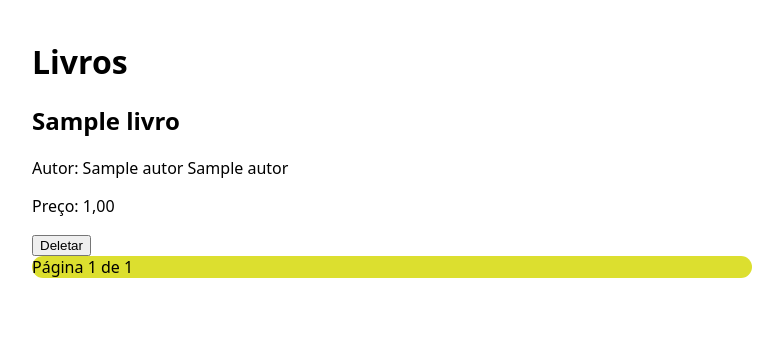
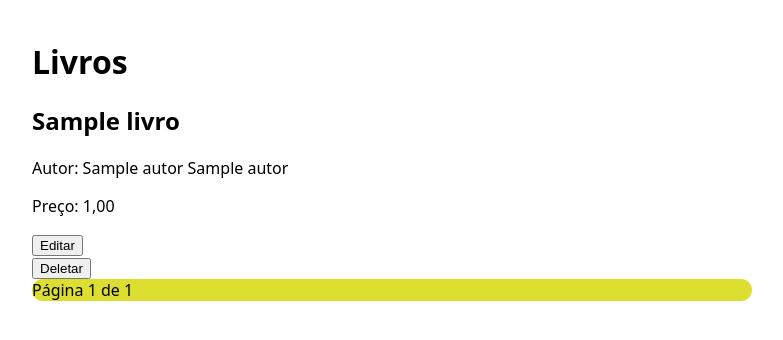
Before and after one commit to GuilhermeGraces/projeto-django-biblioteca, a Django app: page /livros/ in a window 1280 px wide. Shown: the top 340 px of the page, without its empty margins (248-1031 px from the left). Run offline with Django 5.2, Linux system fonts and the light colour scheme; tables that the repository leaves empty hold one stand-in row (values such as "Sample post").

Commit message:
Adiciona botão de editar com htmx no card

```diff
--- a/biblioteca/templates/biblioteca/partials/livro.html
+++ b/biblioteca/templates/biblioteca/partials/livro.html
@@ -2,6 +2,7 @@
     <h2>{{livro.titulo}}</h2>
     <p>Autor: {{livro.autor}}</p>
     <p>Preço: {{livro.preco}}</p>
+    <button hx-get="{% url 'editar' livro.pk %}" hx-target="closest .livro" hx-swap="outerHTML">Editar</button>
     <form hx-post="{% url 'deletar' livro.pk %}" hx-confirm="Tem certeza que deseja deletar {{livro.titulo}}?" hx-target="closest .livro" hx-swap="outerHTML">
         {% csrf_token %}
         <button type="submit">Deletar</button>
```
